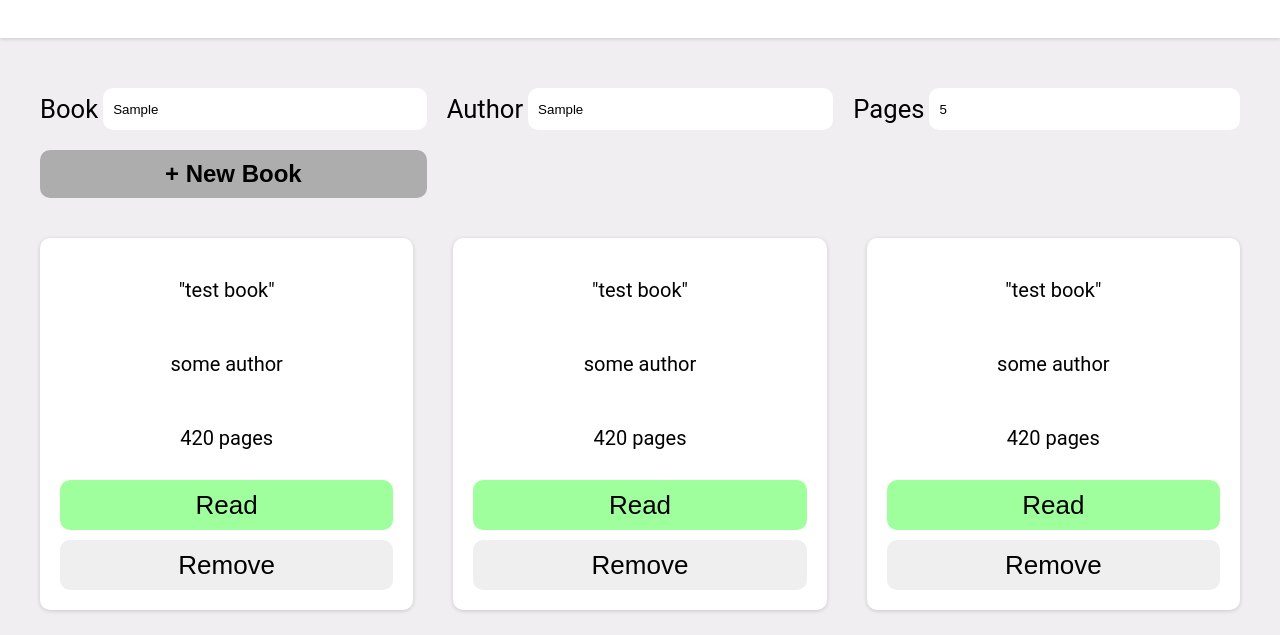
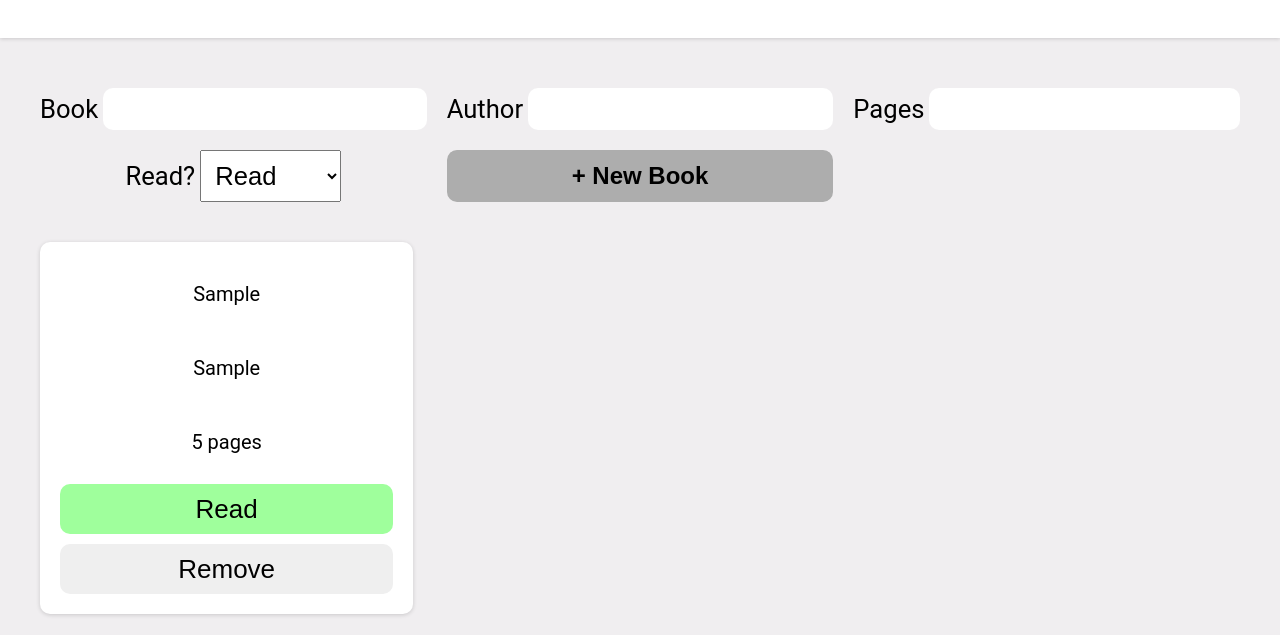
Before and after one commit to samizak/Odin-Library, a plain HTML site: page index.html in a window 1280 px wide. Both pictures are taken after typing "Sample", "Sample", "5" into the empty fields and a click on the button "+ New Book". Shown: the part 103-738 px from the top of the page. Drawn offline with Linux system fonts and the light colour scheme.

Commit message:
Implemented adding, removing books and implemented method to toggle read state

```diff
--- a/index.html
+++ b/index.html
@@ -16,79 +16,36 @@
     </header>
 
     <main>
-      <div class="add-book-grid">
+      <form class="add-book-form">
         <div class="add-book-container">
           <label for="name">Book</label>
           <input type="text" class="full-width" id="name" />
         </div>
         <div class="add-book-container">
-          <label for="name">Author</label>
-          <input type="text" class="full-width" id="name" />
+          <label for="author">Author</label>
+          <input type="text" class="full-width" id="author" />
         </div>
         <div class="add-book-container">
-          <label for="name">Pages</label>
-          <input type="number" class="full-width" id="name" />
+          <label for="pages">Pages</label>
+          <input type="number" class="full-width" id="pages" />
+        </div>
+        <div class="add-book-container">
+          <label for="isRead">Read?</label>
+          <select name="isRead" id="isRead" class="u-full-width">
+            <option value="read">Read</option>
+            <option value="not read">Not read</option>
+          </select>
         </div>
         <button class="add-book-btn">+ New Book</button>
-      </div>
+      </form>
 
-      <div class="books-grid">
+      <div id="booksGrid" class="books-grid">
         <div class="book-card">
           <p>"test book"</p>
           <p>some author</p>
           <p>420 pages</p>
           <button class="read-btn btn-green">Read</button>
           <button class="btn">Remove</button>
-          <!-- <div class="button-group"></div> -->
-        </div>
-
-        <div class="book-card">
-          <p>"test book"</p>
-          <p>some author</p>
-          <p>420 pages</p>
-          <button class="read-btn btn-green">Read</button>
-          <button class="btn">Remove</button>
-          <!-- <div class="button-group"></div> -->
-        </div>
-        <div class="book-card">
-          <p>"test book"</p>
-          <p>some author</p>
-          <p>420 pages</p>
-          <button class="read-btn btn-green">Read</button>
-          <button class="btn">Remove</button>
-          <!-- <div class="button-group"></div> -->
-        </div>
-        <div class="book-card">
-          <p>"test book"</p>
-          <p>some author</p>
-          <p>420 pages</p>
-          <button class="read-btn btn-green">Read</button>
-          <button class="btn">Remove</button>
-          <!-- <div class="button-group"></div> -->
-        </div>
-        <div class="book-card">
-          <p>"test book"</p>
-          <p>some author</p>
-          <p>420 pages</p>
-          <button class="read-btn btn-green">Read</button>
-          <button class="btn">Remove</button>
-          <!-- <div class="button-group"></div> -->
-        </div>
-        <div class="book-card">
-          <p>"test book"</p>
-          <p>some author</p>
-          <p>420 pages</p>
-          <button class="read-btn btn-green">Read</button>
-          <button class="btn">Remove</button>
-          <!-- <div class="button-group"></div> -->
-        </div>
-        <div class="book-card">
-          <p>"test book"</p>
-          <p>some author</p>
-          <p>420 pages</p>
-          <button class="read-btn btn-green">Read</button>
-          <button class="btn">Remove</button>
-          <!-- <div class="button-group"></div> -->
         </div>
       </div>
     </main>
--- a/index.js
+++ b/index.js
@@ -0,0 +1,124 @@
+class Book {
+  constructor(name, author, pages, isRead) {
+    this.name = name;
+    this.author = author;
+    this.pages = pages;
+    this.isRead = isRead;
+  }
+}
+
+// const library = new Library();
+let library = [];
+
+const nameEl = document.getElementById("name");
+const authorEl = document.getElementById("author");
+const pagesEl = document.getElementById("pages");
+const isReadEl = document.getElementById("isRead");
+const booksGrid = document.getElementById("booksGrid");
+
+// Clear Form;
+const $form = document.querySelector("form").addEventListener("submit", (e) => {
+  e.preventDefault();
+  addBookToLibrary();
+
+  nameEl.value = "";
+  authorEl.value = "";
+  pagesEl.value = "";
+});
+
+const bookGrid = document.getElementById("booksGrid").addEventListener("click", (e) => {
+  const currentBookEl = e.target.parentNode;
+  const currentBook = currentBookEl.children;
+
+  // Remove book from the list, then delete it from DOM
+  if (e.target.innerHTML == "Remove") {
+    if (confirm(`are you sure you want to delete ${currentBook[0].innerText}`)) {
+      library = library.filter((book) => {
+        book.name === currentBook[0].innerText && book.author === currentBook[1].innerText && book.pages === currentBook[2].innerText.replace(" pages", "");
+      });
+
+      currentBookEl.remove();
+    }
+  }
+
+  if (e.target.classList.contains("read-btn")) {
+    const readBtn = currentBook[3];
+
+    for (let book of library) {
+      if (book.name === currentBook[0].innerText && book.author === currentBook[1].innerText && book.pages === currentBook[2].innerText.replace(" pages", "")) {
+        if (book.isRead === "read") {
+          readBtn.textContent = "Not read";
+          readBtn.classList.remove("btn-green");
+          readBtn.classList.add("btn-red");
+          book.isRead = "not read";
+        } else {
+          readBtn.textContent = "Read";
+          readBtn.classList.remove("btn-red");
+          readBtn.classList.add("btn-green");
+          book.isRead = "read";
+        }
+
+        return;
+      }
+    }
+  }
+});
+
+function addBookToLibrary() {
+  if (nameEl.value.length === 0 || authorEl.value.length === 0 || pagesEl.value.length === 0) {
+    alert("Please, fill all the fields");
+    return;
+  }
+  const newBook = new Book(nameEl.value, authorEl.value, pagesEl.value, isReadEl.value);
+
+  library.push(newBook);
+  UpdateBooksGrid();
+}
+
+function ChangeReadStatus(book) {
+  if (library[book].status === "read") {
+    library[book].status = "not read";
+  } else library[book].status = "read";
+}
+
+const UpdateBooksGrid = () => {
+  ResetBooksGrid();
+  for (let book of library) CreateBookCard(book);
+};
+
+const ResetBooksGrid = () => {
+  booksGrid.innerHTML = "";
+};
+
+const CreateBookCard = (book) => {
+  const bookCard = document.createElement("div");
+  const title = document.createElement("p");
+  const author = document.createElement("p");
+  const pages = document.createElement("p");
+  const readBtn = document.createElement("button");
+  const removeBtn = document.createElement("button");
+
+  bookCard.classList.add("book-card");
+  readBtn.classList.add("read-btn");
+  removeBtn.classList.add("btn");
+
+  title.textContent = book.name;
+  author.textContent = book.author;
+  pages.textContent = `${book.pages} pages`;
+  removeBtn.textContent = "Remove";
+
+  if (book.isRead === "read") {
+    readBtn.textContent = "Read";
+    readBtn.classList.add("btn-green");
+  } else {
+    readBtn.textContent = "Not read";
+    readBtn.classList.add("btn-red");
+  }
+
+  bookCard.appendChild(title);
+  bookCard.appendChild(author);
+  bookCard.appendChild(pages);
+  bookCard.appendChild(readBtn);
+  bookCard.appendChild(removeBtn);
+  booksGrid.appendChild(bookCard);
+};
--- a/styles.css
+++ b/styles.css
@@ -117,7 +117,7 @@ button {
   background-color: #9d4d4d;
 }
 
-.add-book-grid {
+.add-book-form {
   display: grid;
   grid-template-columns: repeat(auto-fill, minmax(300px, 1fr));
   gap: 20px;
@@ -135,6 +135,12 @@ button {
   width: 100%;
   padding-left: 10px;
 }
+.add-book-container select {
+  height: fit-content;
+  width: fit-content;
+  font-size: 1em;
+  padding: 10px;
+}
 
 footer {
   position: relative;
```
